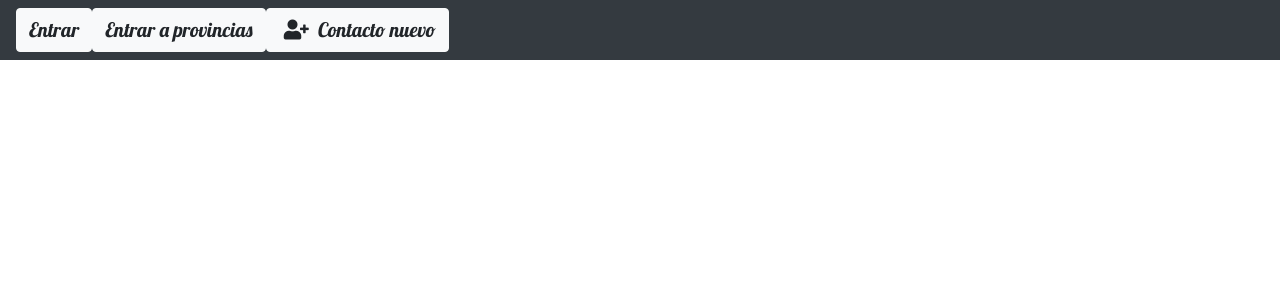
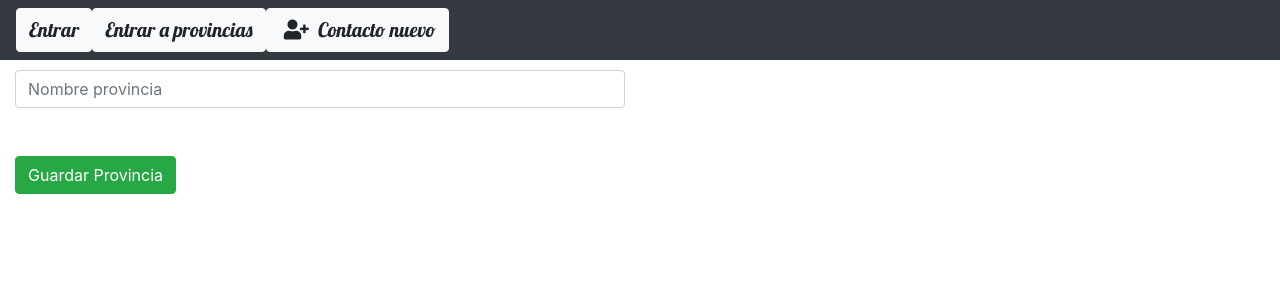
Before and after one commit to grupo01lucatic/Proyecto02-Angular, an Angular app in the folder Proyecto02-Cliente/: page /altaprovincias in a window 1280 px wide. Before the commit this address led to /. Shown: the top 300 px of the page. Built offline with nearby package versions, Linux system fonts and the light colour scheme.

Commit message:
28.a Crear componente alta provincias

```diff
--- a/Proyecto02-Cliente/src/app/app-routing.module.ts
+++ b/Proyecto02-Cliente/src/app/app-routing.module.ts
@@ -5,13 +5,15 @@ import { IndexComponent } from './components/index/index.component';
 import { ListadocontactosComponent } from './components/listadocontactos/listadocontactos.component';
 import { ContactoDetalleComponent } from './contacto-detalle/contacto-detalle.component';
 import { ListadoprovinciasComponent } from './components/listadoprovincias/listadoprovincias.component';
+import { AltaprovinciasComponent } from './components/altaprovincias/altaprovincias.component';
 
 const routes: Routes = [
   {path: 'header', component: HeaderComponent},
   {path: '', component: IndexComponent},
   {path:'listadocontactos', component: ListadocontactosComponent},
   {path:'detalle/:id', component: ContactoDetalleComponent},
-  {path: 'listadoprovincias', component: ListadoprovinciasComponent}
+  {path: 'listadoprovincias', component: ListadoprovinciasComponent},
+  {path: 'altaprovincias', component:AltaprovinciasComponent}
 ];
 
 @NgModule({
--- /dev/null
+++ b/Proyecto02-Cliente/src/app/components/altaprovincias/altaprovincias.component.html
@@ -0,0 +1,17 @@
+<div class="col-md-6">
+  <h2 class="text-center">Alta provincia</h2>
+ <form>
+  <div>
+      <br>
+    <!--<label for="nombre">idProvincia:<br></label> -->
+  </div>
+
+  <div >
+   <!-- <label for="provincia">Nombre provincia:<br></label>-->
+    <input type="text" [(ngModel)]="provincia.provincia" placeholder="Nombre provincia" name="provincia" class="form-control" id="nombreProvincia"><br>
+  </div>
+  <br>
+
+  <button class="btn btn-success" (click)="createProvincia()">Guardar Provincia</button>
+ </form>
+ </div>
--- /dev/null
+++ b/Proyecto02-Cliente/src/app/components/altaprovincias/altaprovincias.component.ts
@@ -0,0 +1,29 @@
+import { Component, OnInit } from '@angular/core';
+import { Router } from '@angular/router';
+import { ProvinciaService } from '../../services/provincia.service';
+import { Provincia } from 'src/app/models/Provincia';
+
+@Component({
+  selector: 'app-altaprovincias',
+  templateUrl: './altaprovincias.component.html',
+  styleUrls: ['./altaprovincias.component.css']
+})
+export class AltaprovinciasComponent implements OnInit {
+
+  provincia: Provincia = new Provincia
+
+ constructor(private router: Router, private provinciaService: ProvinciaService) {
+
+ }
+  createProvincia(): void {
+    this.provinciaService.createProvincia(this.provincia)
+        .subscribe( data => {
+          alert("Provincia generada de forma correcta.");
+        });
+
+  };
+
+ngOnInit() {
+  }
+
+}
--- a/Proyecto02-Cliente/src/app/components/listadocontactos/listadocontactos.component.html
+++ b/Proyecto02-Cliente/src/app/components/listadocontactos/listadocontactos.component.html
@@ -3,6 +3,7 @@
         <p class="card-text">Listado de Contactos</p>
     </div>
 </div>
+<a th:href="@{/createProvincia}" class="btn btn-success"><i class="fa fa-plus"></i> Nueva provincia</a>
 <table class="table table-bordered table-striped">
     <thead>
         <tr>
@@ -27,4 +28,5 @@
         </tr>
     </tbody>
 </table>
+
 <router-outlet></router-outlet>
--- a/Proyecto02-Cliente/src/app/components/listadoprovincias/listadoprovincias.component.html
+++ b/Proyecto02-Cliente/src/app/components/listadoprovincias/listadoprovincias.component.html
@@ -3,11 +3,13 @@
       <p class="card-text">Listado de Provincia</p>
   </div>
 </div>
+
 <table class="table table-bordered table-striped">
   <thead>
       <tr>
           <th>Id provincia</th>
           <th>Nombre provincia</th>
+          <a type="button" href="/altaprovincias" class="btn btn-light navbar-expand-rg"><i class="fas fa-user-plus"></i>Provincia nueva</a>
       </tr>
   </thead>
   <tbody>
--- a/Proyecto02-Cliente/src/app/components/listadoprovincias/listadoprovincias.component.ts
+++ b/Proyecto02-Cliente/src/app/components/listadoprovincias/listadoprovincias.component.ts
@@ -21,4 +21,6 @@ export class ListadoprovinciasComponent implements OnInit {
     });
   }
 
+
+
 }
--- a/Proyecto02-Cliente/src/app/models/Provincia.ts
+++ b/Proyecto02-Cliente/src/app/models/Provincia.ts
@@ -1,6 +1,4 @@
 export class Provincia {
-	constructor(
-		public idprovincia:number,
-		public provincia:string
-	) {}
+	idprovincia: number;
+	provincia: string;
 }
--- a/Proyecto02-Cliente/src/app/services/provincia.service.ts
+++ b/Proyecto02-Cliente/src/app/services/provincia.service.ts
@@ -16,7 +16,12 @@ export class ProvinciaService {
 
   private provinciaUrl = 'http://localhost:8080/rest/listarprovincias';
 
+
   public getProvincia(){
     return this.http.get<Provincia[]>(this.provinciaUrl);
   }
+
+  public createProvincia(provincia) {
+    return this.http.post<Provincia>('http://localhost:8080/rest/provincias', provincia);
+  }
 }
```
Also changed, not shown: Proyecto02-Cliente/src/app/app.module.ts (+8 -2 lines), Proyecto02-Cliente/src/app/components/altaprovincias/altaprovincias.component.css (added), Proyecto02-Cliente/src/app/components/listadocontactos/listadocontactos.component.ts (line endings or trailing spaces), 2 other files (tests, documents, lock files or other folders).
